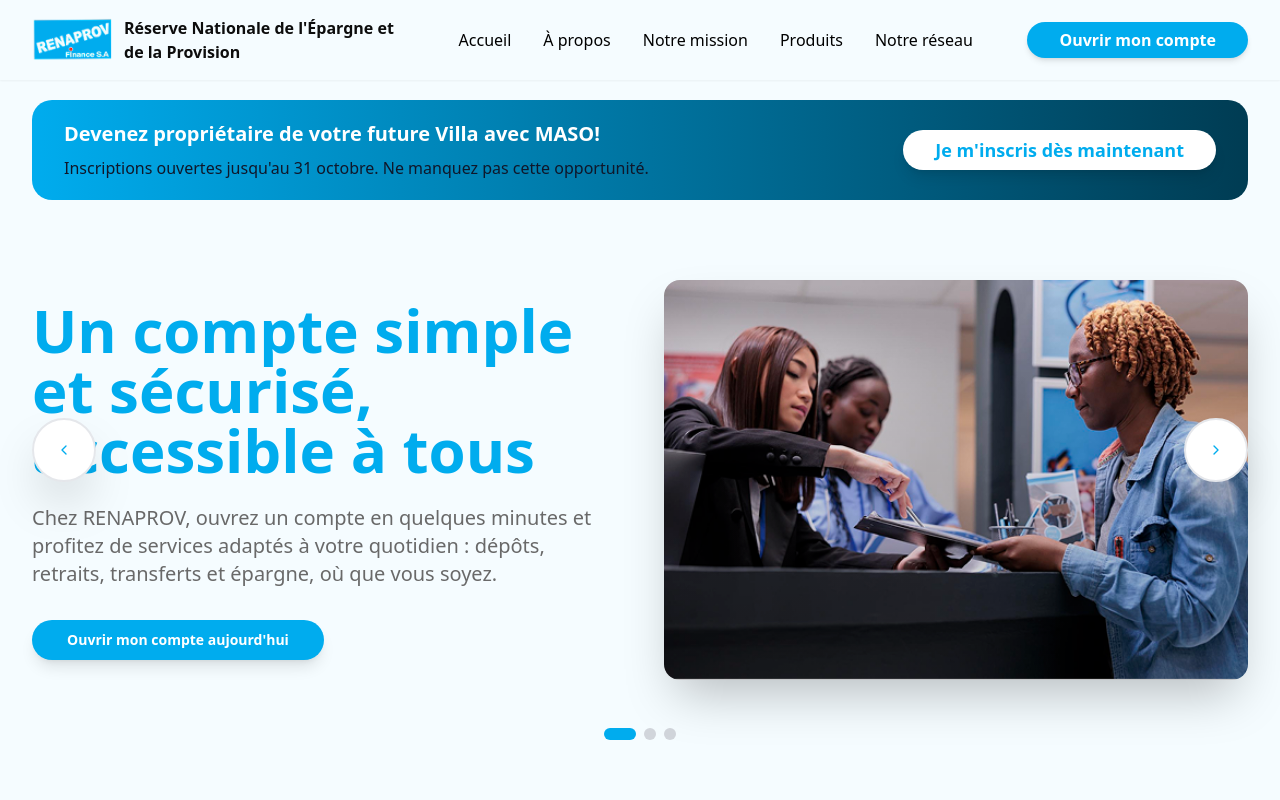
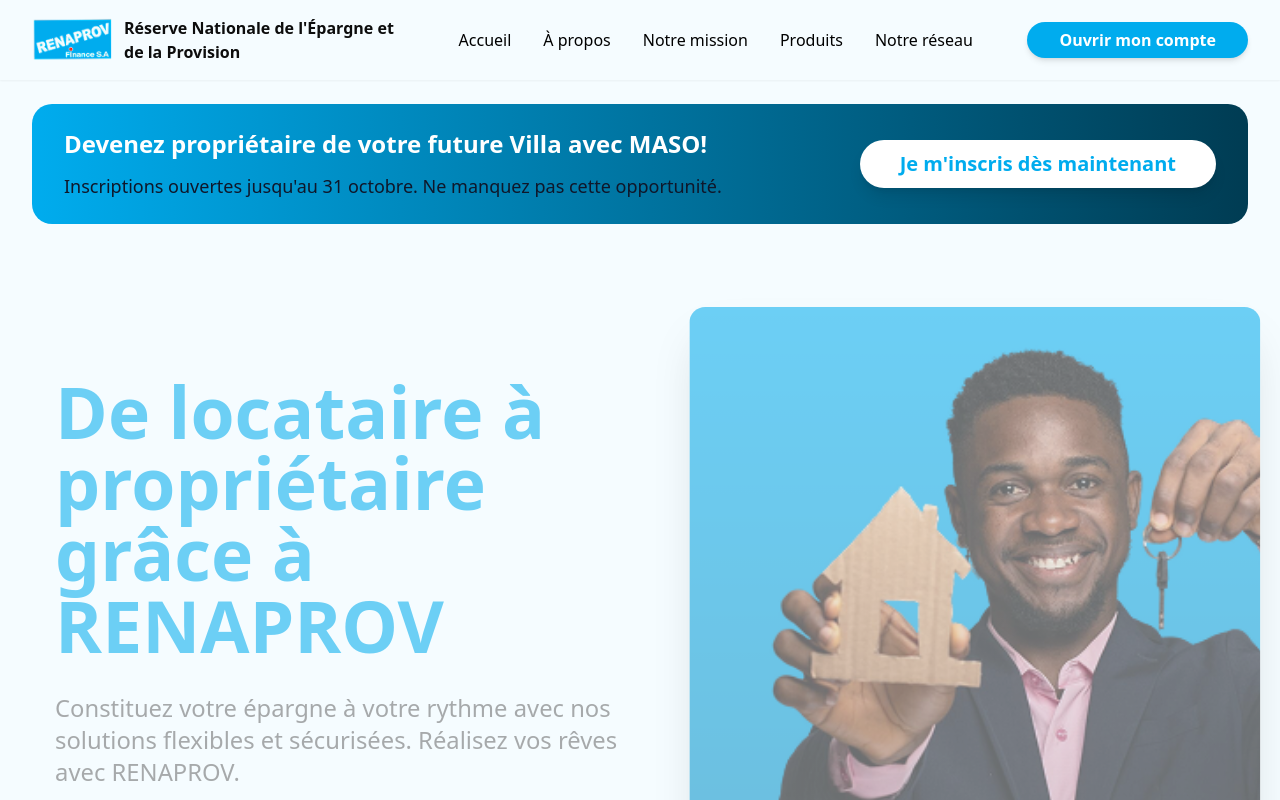
Before and after one commit to konnofuente/renaprov, a React (Vite) app: page / in a window 1280 px wide. Shown: the top 800 px of the page. Built offline with nearby package versions, Linux system fonts and the light colour scheme.

Commit message:
feat: Assure la responsivité complète de la section d'introduction. Ajustements pour tous les points de rupture

```diff
--- a/src/screens/Accueil/sections/HeroSectionSubsection/HeroSectionSubsection.tsx
+++ b/src/screens/Accueil/sections/HeroSectionSubsection/HeroSectionSubsection.tsx
@@ -1,6 +1,9 @@
-import { ChevronLeft as ChevronLeftIcon, ChevronRight as ChevronRightIcon } from "lucide-react";
-import { useState } from "react";
+import { useState, useEffect, useRef } from "react";
 import { motion, AnimatePresence } from "framer-motion";
+import {
+  ChevronLeft as ChevronLeftIcon,
+  ChevronRight as ChevronRightIcon,
+} from "lucide-react";
 import { Button } from "../../../../components/ui/button";
 
 const slides = [
@@ -10,7 +13,7 @@ const slides = [
       "Chez RENAPROV, ouvrez un compte en quelques minutes et profitez de services adaptés à votre quotidien : dépôts, retraits, transferts et épargne, où que vous soyez.",
     image: "/Un%20compte%20simple%20et%20sécurisé,%20accessible%20à%20tous.png",
     fallbackImage: "/hero1.png",
-    cta: "Ouvrir mon compte aujourd'hui"
+    cta: "Ouvrir mon compte aujourd'hui",
   },
   {
     title: "De locataire à propriétaire grâce à RENAPROV",
@@ -18,15 +21,16 @@ const slides = [
       "Constituez votre épargne à votre rythme avec nos solutions flexibles et sécurisées. Réalisez vos rêves avec RENAPROV.",
     image: "/De%20locataire%20à%20propriétaire%20grâce%20à%20RENAPROV.png",
     fallbackImage: "/hero1.png",
-    cta: "Découvrir MASO"
+    cta: "Découvrir MASO",
   },
   {
     title: "Faites grandir vos projets, nous finançons vos ambitions",
     description:
       "Profitez d'une gamme complète de services bancaires conçus pour simplifier votre vie financière au quotidien.",
-    image: "/Faites%20grandir%20vos%20projets,%20nous%20finançons%20vos%20ambitions.png",
+    image:
+      "/Faites%20grandir%20vos%20projets,%20nous%20finançons%20vos%20ambitions.png",
     fallbackImage: "/hero1.png",
-    cta: "Nos solutions"
+    cta: "Nos solutions",
   },
 ];
 
@@ -35,26 +39,52 @@ const slideVariants = {
   enter: (direction: number) => ({
     x: direction > 0 ? 40 : -40,
     opacity: 0,
-    scale: 0.98
+    scale: 0.98,
   }),
   center: {
     zIndex: 1,
     x: 0,
     opacity: 1,
-    scale: 1
+    scale: 1,
   },
   exit: (direction: number) => ({
     zIndex: 0,
     x: direction < 0 ? 40 : -40,
     opacity: 0,
-    scale: 0.98
-  })
+    scale: 0.98,
+  }),
 };
 
 export const HeroSectionSubsection = (): JSX.Element => {
   const [currentSlide, setCurrentSlide] = useState(0);
   const [direction, setDirection] = useState(0);
-  const [imageError, setImageError] = useState<boolean[]>(new Array(slides.length).fill(false));
+  const [imageError, setImageError] = useState<boolean[]>(
+    new Array(slides.length).fill(false)
+  );
+  const [isAutoPlaying, setIsAutoPlaying] = useState(true);
+  const [touchStart, setTouchStart] = useState<number | null>(null);
+  const [touchEnd, setTouchEnd] = useState<number | null>(null);
+  const autoPlayRef = useRef<number | null>(null);
+
+  // Auto-play functionality
+  useEffect(() => {
+    if (isAutoPlaying) {
+      autoPlayRef.current = setInterval(() => {
+        setDirection(1);
+        setCurrentSlide((prev) => (prev + 1) % slides.length);
+      }, 6000); // 6 seconds per slide
+    } else {
+      if (autoPlayRef.current) {
+        clearInterval(autoPlayRef.current);
+      }
+    }
+
+    return () => {
+      if (autoPlayRef.current) {
+        clearInterval(autoPlayRef.current);
+      }
+    };
+  }, [isAutoPlaying]);
 
   const nextSlide = () => {
     setDirection(1);
@@ -69,56 +99,97 @@ export const HeroSectionSubsection = (): JSX.Element => {
   const goToSlide = (index: number) => {
     setDirection(index > currentSlide ? 1 : -1);
     setCurrentSlide(index);
+    // Pause auto-play when user manually navigates
+    setIsAutoPlaying(false);
+    setTimeout(() => setIsAutoPlaying(true), 10000); // Resume after 10 seconds
   };
 
   const handleImageError = (index: number) => {
-    setImageError(prev => {
+    setImageError((prev) => {
       const newError = [...prev];
       newError[index] = true;
       return newError;
     });
   };
 
+  // Touch handlers for swipe functionality
+  const handleTouchStart = (e: React.TouchEvent) => {
+    setTouchEnd(null);
+    setTouchStart(e.targetTouches[0].clientX);
+  };
+
+  const handleTouchMove = (e: React.TouchEvent) => {
+    setTouchEnd(e.targetTouches[0].clientX);
+  };
+
+  const handleTouchEnd = () => {
+    if (!touchStart || !touchEnd) return;
+
+    const distance = touchStart - touchEnd;
+    const isLeftSwipe = distance > 50;
+    const isRightSwipe = distance < -50;
+
+    if (isLeftSwipe) {
+      nextSlide();
+      setIsAutoPlaying(false);
+      setTimeout(() => setIsAutoPlaying(true), 10000);
+    }
+    if (isRightSwipe) {
+      prevSlide();
+      setIsAutoPlaying(false);
+      setTimeout(() => setIsAutoPlaying(true), 10000);
+    }
+  };
+
   return (
-    <section id="accueil" className="relative w-full bg-foundationbluelight overflow-hidden">
-      {/* Navigation Arrows - Section Level */}
+    <section
+      id="accueil"
+      className="relative w-full bg-foundationbluelight overflow-hidden"
+      onTouchStart={handleTouchStart}
+      onTouchMove={handleTouchMove}
+      onTouchEnd={handleTouchEnd}
+      onMouseEnter={() => setIsAutoPlaying(false)}
+      onMouseLeave={() => setIsAutoPlaying(true)}
+    >
+      {/* Navigation Arrows - Visible only on very large screens (≥1464px) */}
       <Button
         variant="ghost"
         size="icon"
         onClick={prevSlide}
-        className="absolute left-4 sm:left-6 md:left-8 top-1/2 -translate-y-1/2 w-12 h-12 sm:w-14 sm:h-14 md:w-16 md:h-16 bg-white hover:bg-white/95 shadow-2xl rounded-full transition-all duration-200 z-50 border-2 border-gray-200 hover:border-foundation-bluenormal"
+        className="hidden 2xl:flex absolute left-4 xl:left-8 top-1/2 -translate-y-1/2 w-14 h-14 xl:w-16 xl:h-16 bg-white hover:bg-white/95 shadow-2xl rounded-full transition-all duration-200 z-50 border-2 border-gray-200 hover:border-foundation-bluenormal"
         aria-label="Slide précédent"
       >
-        <ChevronLeftIcon className="w-6 h-6 sm:w-7 sm:h-7 md:w-8 md:h-8 text-foundation-bluenormal" />
+        <ChevronLeftIcon className="w-7 h-7 xl:w-8 xl:h-8 text-foundation-bluenormal" />
       </Button>
 
       <Button
         variant="ghost"
         size="icon"
         onClick={nextSlide}
-        className="absolute right-4 sm:right-6 md:right-8 top-1/2 -translate-y-1/2 w-12 h-12 sm:w-14 sm:h-14 md:w-16 md:h-16 bg-white hover:bg-white/95 shadow-2xl rounded-full transition-all duration-200 z-50 border-2 border-gray-200 hover:border-foundation-bluenormal"
+        className="hidden 2xl:flex absolute right-4 xl:right-8 top-1/2 -translate-y-1/2 w-14 h-14 xl:w-16 xl:h-16 bg-white hover:bg-white/95 shadow-2xl rounded-full transition-all duration-200 z-50 border-2 border-gray-200 hover:border-foundation-bluenormal"
         aria-label="Slide suivant"
       >
-        <ChevronRightIcon className="w-6 h-6 sm:w-7 sm:h-7 md:w-8 md:h-8 text-foundation-bluenormal" />
+        <ChevronRightIcon className="w-7 h-7 xl:w-8 xl:h-8 text-foundation-bluenormal" />
       </Button>
-
       {/* MASO Promotion Banner */}
-      <div className="w-full flex justify-center mt-5">
+      <div className="w-full flex justify-center mt-4 sm:mt-5 md:mt-6">
         <div className="max-w-7xl mx-auto px-4 sm:px-6 lg:px-8 w-full">
-          <div className="bg-gradient-to-r from-foundation-bluenormal to-foundation-bluedarker py-4 sm:py-5 rounded-[20px]">
+          <div className="bg-gradient-to-r from-foundation-bluenormal to-foundation-bluedarker py-4 sm:py-5 md:py-6 rounded-[20px]">
             <div className="px-4 sm:px-6 lg:px-8">
-              <div className="flex flex-col sm:flex-row items-center justify-between gap-4 sm:gap-6">
-                <div className="text-center sm:text-left flex-1">
-                  <p className="text-white font-bold text-base sm:text-lg md:text-xl leading-tight">
-                    Devenez propriétaire de votre future <span className="font-black">Villa</span> avec MASO!
+              <div className="flex flex-col sm:flex-row items-center justify-center sm:justify-between gap-4 sm:gap-6">
+                <div className="text-center sm:text-left flex-1 max-w-2xl">
+                  <p className="text-white font-bold text-base sm:text-lg md:text-xl lg:text-2xl leading-tight">
+                    Devenez propriétaire de votre future{" "}
+                    <span className="font-black">Villa</span> avec MASO!
                   </p>
-                  <p className="text-white/90 text-sm sm:text-base mt-2">
-                    Inscriptions ouvertes jusqu'au 31 octobre. Ne manquez pas cette opportunité.
+                  <p className="text-white/90 text-sm sm:text-base md:text-lg mt-2 sm:mt-3">
+                    Inscriptions ouvertes jusqu'au 31 octobre. Ne manquez pas
+                    cette opportunité.
                   </p>
                 </div>
-                <div className="flex-shrink-0">
+                <div className="flex-shrink-0 w-full sm:w-auto">
                   <Button
-                    className="bg-white text-foundation-bluenormal hover:bg-white/95 font-bold px-6 sm:px-8 py-4 sm:py-5 rounded-full transition-all duration-200 shadow-lg hover:shadow-xl text-base sm:text-lg"
+                    className="w-full sm:w-auto bg-white text-foundation-bluenormal hover:bg-white/95 font-bold px-6 sm:px-8 md:px-10 py-4 sm:py-5 md:py-6 rounded-full transition-all duration-200 shadow-lg hover:shadow-xl text-base sm:text-lg md:text-xl"
                     onClick={() => goToSlide(1)}
                   >
                     Je m'inscris dès maintenant
@@ -131,8 +202,7 @@ export const HeroSectionSubsection = (): JSX.Element => {
       </div>
 
       {/* Main Hero Content */}
-      <div className="max-w-7xl mx-auto px-4 sm:px-6 lg:px-8 py-8 sm:py-12 md:py-16 lg:py-20">
-
+      <div className="max-w-7xl mx-auto px-4 sm:px-6 lg:px-8 py-8 sm:py-10 md:py-12 lg:py-16 xl:py-20">
         <AnimatePresence mode="wait" custom={direction}>
           <motion.div
             key={currentSlide}
@@ -144,50 +214,59 @@ export const HeroSectionSubsection = (): JSX.Element => {
             transition={{
               x: { type: "tween", duration: 0.6, ease: "easeInOut" },
               opacity: { duration: 0.6, ease: "easeInOut" },
-              scale: { type: "tween", duration: 0.6, ease: "easeInOut" }
+              scale: { type: "tween", duration: 0.6, ease: "easeInOut" },
             }}
-            className="grid grid-cols-1 lg:grid-cols-2 gap-8 lg:gap-12 items-center"
+            className="grid grid-cols-1 lg:grid-cols-2 gap-8 sm:gap-10 md:gap-12 lg:gap-16 items-center"
           >
             {/* Content Section */}
-            <div className="space-y-6 sm:space-y-8 order-2 lg:order-1">
-              <div className="space-y-4 sm:space-y-6">
-                <h1 className="text-3xl sm:text-4xl md:text-5xl lg:text-6xl font-bold text-foundation-bluenormal leading-tight">
+            <div className="space-y-6 sm:space-y-8 md:space-y-10 order-2 lg:order-1 text-center lg:text-left">
+              <div className="space-y-4 sm:space-y-6 md:space-y-8">
+                <h1 className="text-3xl sm:text-4xl md:text-5xl lg:text-6xl xl:text-7xl font-bold text-foundation-bluenormal leading-tight">
                   {slides[currentSlide].title}
                 </h1>
-                <p className="text-base sm:text-lg md:text-xl text-foundationgreylight-active leading-relaxed max-w-2xl">
+                <p className="text-base sm:text-lg md:text-xl lg:text-2xl text-foundationgreylight-active leading-relaxed max-w-3xl mx-auto lg:mx-0">
                   {slides[currentSlide].description}
                 </p>
               </div>
 
-              <div className="w-full">
+              <div className="w-auto flex justify-center lg:justify-start">
                 <Button
-                  className="w-1/2 bg-foundation-bluenormal hover:bg-foundation-bluedark-hover text-white font-semibold px-6 sm:px-8 py-4 sm:py-5 rounded-full transition-all duration-200 shadow-lg hover:shadow-xl"
+                  className="w-auto  bg-foundation-bluenormal hover:bg-foundation-bluedark-hover text-white font-semibold px-4 sm:px-6 md:px-8 py-3 sm:py-4 md:py-5 rounded-full transition-all duration-200 shadow-lg hover:shadow-xl text-sm sm:text-base md:text-lg min-h-[48px] sm:min-h-[52px] md:min-h-[56px] flex items-center justify-center"
                   onClick={() => {
                     if (currentSlide === 0) {
                       // Scroll to contact or open account
-                      const element = document.querySelector('#contact');
-                      if (element) element.scrollIntoView({ behavior: 'smooth' });
+                      const element = document.querySelector("#contact");
+                      if (element)
+                        element.scrollIntoView({ behavior: "smooth" });
                     } else if (currentSlide === 1) {
                       // Scroll to MASO section
-                      const element = document.querySelector('#produits');
-                      if (element) element.scrollIntoView({ behavior: 'smooth' });
+                      const element = document.querySelector("#produits");
+                      if (element)
+                        element.scrollIntoView({ behavior: "smooth" });
                     } else {
                       // Scroll to solutions
-                      const element = document.querySelector('#produits');
-                      if (element) element.scrollIntoView({ behavior: 'smooth' });
+                      const element = document.querySelector("#produits");
+                      if (element)
+                        element.scrollIntoView({ behavior: "smooth" });
                     }
                   }}
                 >
-                  {slides[currentSlide].cta}
+                  <span className=" w-full text-center leading-tight">
+                    {slides[currentSlide].cta}
+                  </span>
                 </Button>
               </div>
             </div>
 
             {/* Image Section */}
-            <div className="relative order-1 lg:order-2">
-              <div className="relative w-full h-[200px] sm:h-[400px] md:h-[500px] lg:h-[400px] rounded-2xl overflow-hidden shadow-2xl bg-gray-100">
+            <div className="relative order-1 lg:order-2 flex justify-center">
+              <div className="relative w-full h-[300px] sm:h-[400px] md:h-[500px] lg:h-[600px] xl:h-[650px] rounded-2xl overflow-hidden shadow-2xl bg-gray-100">
                 <img
-                  src={imageError[currentSlide] ? slides[currentSlide].fallbackImage : slides[currentSlide].image}
+                  src={
+                    imageError[currentSlide]
+                      ? slides[currentSlide].fallbackImage
+                      : slides[currentSlide].image
+                  }
                   alt={slides[currentSlide].title}
                   className="w-full h-full object-cover"
                   onError={() => handleImageError(currentSlide)}
@@ -200,14 +279,14 @@ export const HeroSectionSubsection = (): JSX.Element => {
         </AnimatePresence>
 
         {/* Slide Indicators */}
-        <div className="flex justify-center items-center gap-2 mt-8 sm:mt-12">
+        <div className="flex justify-center items-center gap-3 mt-8 sm:mt-10 md:mt-12 lg:mt-16">
           {slides.map((_, index) => (
             <button
               key={index}
               onClick={() => goToSlide(index)}
-              className={`w-3 h-3 rounded-full transition-all duration-300 ${
+              className={`w-4 h-4 sm:w-5 sm:h-5 rounded-full transition-all duration-300 ${
                 currentSlide === index
-                  ? "bg-foundation-bluenormal w-8"
+                  ? "bg-foundation-bluenormal w-8 sm:w-10"
                   : "bg-gray-300 hover:bg-gray-400"
               }`}
               aria-label={`Aller au slide ${index + 1}`}
```
